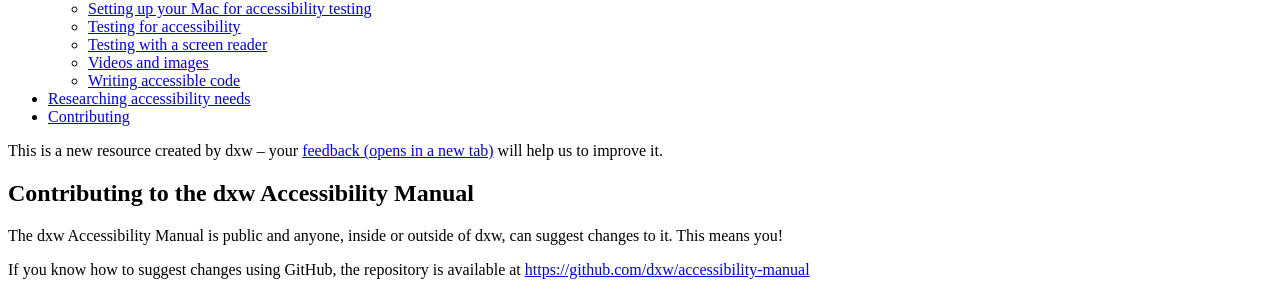
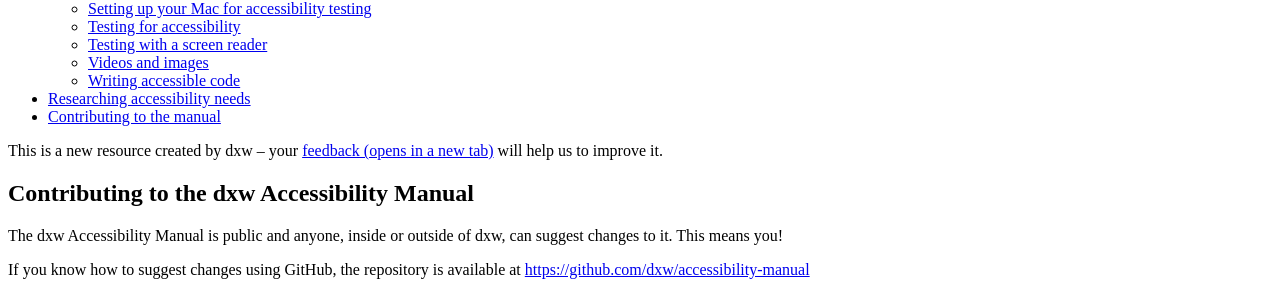
Before and after one commit to dxw/accessibility-manual, a Jekyll site: the page built from src/contributing/index.md, in a window 1280 px wide. Shown: the part 443-738 px from the top of the page. Built offline with Jekyll 4.4.1, drawn with Linux system fonts in a browser that asks for light colours.

Commit message:
Updating the contributing page name in navigation

```diff
--- a/src/contributing/index.md
+++ b/src/contributing/index.md
@@ -1,6 +1,6 @@
 ---
 title: Contributing to the dxw Accessibility Manual
-navigation_title: Contributing
+navigation_title: Contributing to the manual
 navigation_order: 2
 ---
 
```
